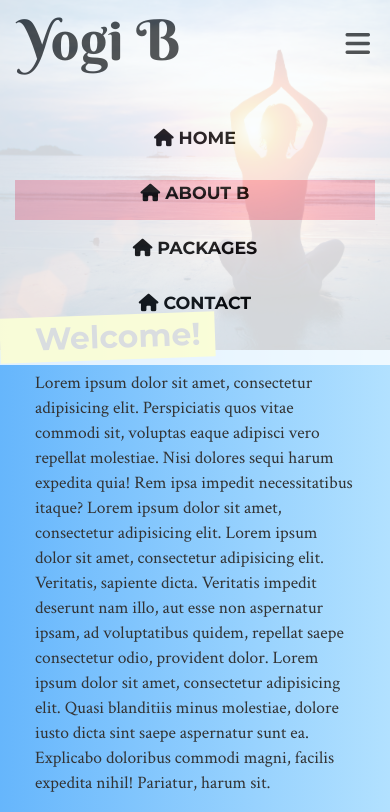
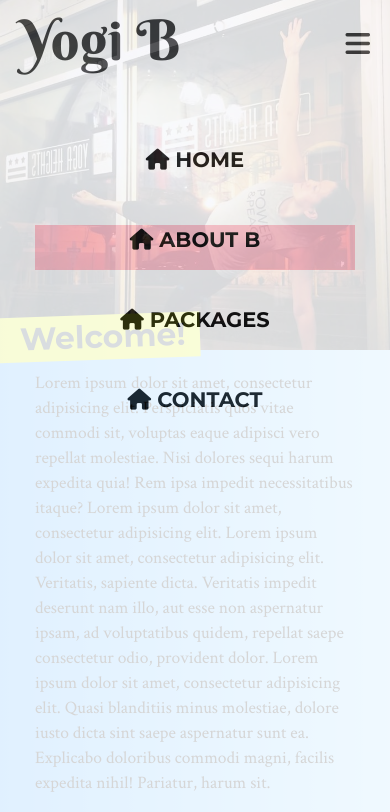
Before and after one commit to Seannaber/yogib, a plain HTML site: page index.html in a window 390 px wide. Both pictures are taken after a click on the element 357 px from the left and 44 px from the top of the page. Shown: the top 812 px of the page. Drawn offline with nearby package versions, Linux system fonts and the light colour scheme.

Commit message:
edits to mobile layout. Picture updates

```diff
--- a/css/style.css
+++ b/css/style.css
@@ -19,16 +19,17 @@ nav {
 
 nav ul li {
 	display: block;
-	margin: 15px;
+	margin: 35px;
 	padding-bottom: 15px;
 	font-family: 'Montserrat', sans-serif;
 	text-transform: uppercase;
-	font-size: 1.25em;
+	font-size: 1.5em;
 }
 
 nav ul {
 	clear:both;
 	padding: 40px 0px 0px 0px;
+	height: 1200px;
 }
 
 #logo {
@@ -72,7 +73,7 @@ nav ul {
 
 .section {
 	background-size: cover;
-	height: 200px;
+	height: 300px;
 	opacity: .75;
 	/*border-top: 5px dotted white;*/
 	background-blend-mode: multiply;
@@ -84,7 +85,7 @@ nav ul {
 }
 
 #home {
-	background-image: url("../img/yogabg.jpg");
+	background-image: url("../img/homebg.jpg");
 	border: none;
 	height: 350px;
 	background-position: center;
@@ -95,7 +96,7 @@ nav ul {
 }
 
 #about {
-	background-image: url("../img/yogabg.jpg");
+	background-image: url("../img/aboutbg.jpg");
 }
 
 #aboutbg {
@@ -111,7 +112,7 @@ nav ul {
 }
 
 #contact {
-	background-image: url("../img/yogabg.jpg");
+	background-image: url("../img/contactbg.png");
 }
 
 #contactbg {
@@ -129,7 +130,8 @@ section {
 
 section h1 {
 	position: relative;
-	top: 162px;
+	top: 268px;
+	right: 15px;
 	padding: 5px 15px 5px 35px;
 	font-family: 'Montserrat', sans-serif;
 	font-size: 2.25em;
--- a/index.html
+++ b/index.html
@@ -8,7 +8,7 @@
 	</head>
 	<body>
 		<div>
-			<nav>
+			<nav class="navbar navbar-fixed-top">
 				<span id="mobilenav" class="fa fa-bars" aria-hidden="true"></span>
 				<p id="logo">Yogi B</p>
 				<ul id="desktopnav">
```
Also changed, not shown: img/aboutbg.jpg (added), img/contactbg.png (added), img/homebg.jpg (added).
